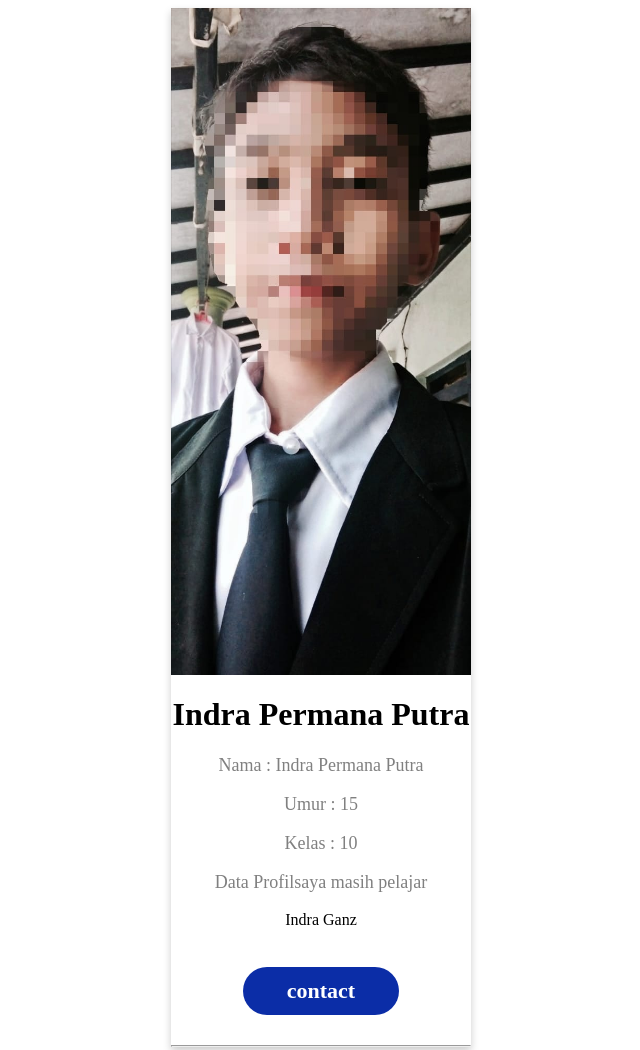
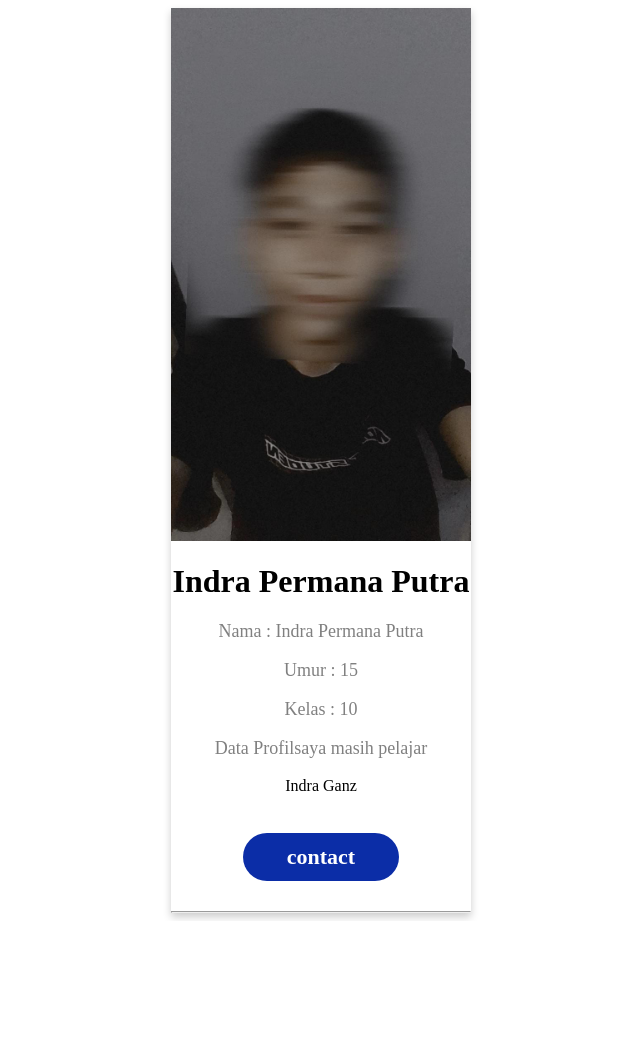
Before and after one commit to ndraaganz/.github.io, a plain HTML site: page profile.html in a window 1280 px wide. Shown: the top 1050 px of the page, without its empty margins (319-959 px from the left). After the commit the page ends 921 px from the top, so only its background shows below. Drawn offline with Linux system fonts and the light colour scheme.

Commit message:
Update profile.html

```diff
--- a/profile.html
+++ b/profile.html
@@ -2,7 +2,7 @@
 <link rel="stylesheet" href="profile.css" />
 
 <div class="card">
-  <img src="WhatsApp Image 2023-08-05 at 12.28.31.jpg" alt="Indra Ganz" style="width:100%">
+  <img src="WhatsApp Image 2023-09-23 at 10.15.19.jpg" alt="Indra Ganz" style="width:100%">
   <h1>Indra Permana Putra</h1>
   <p class="title">Nama : Indra Permana Putra</p>
   <p class="title">Umur : 15</p>
```
